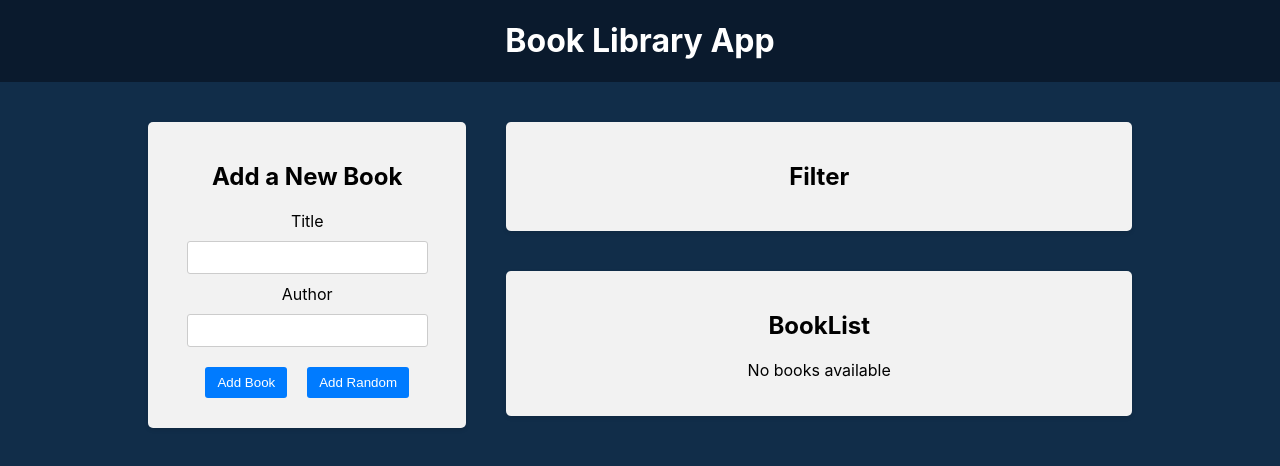
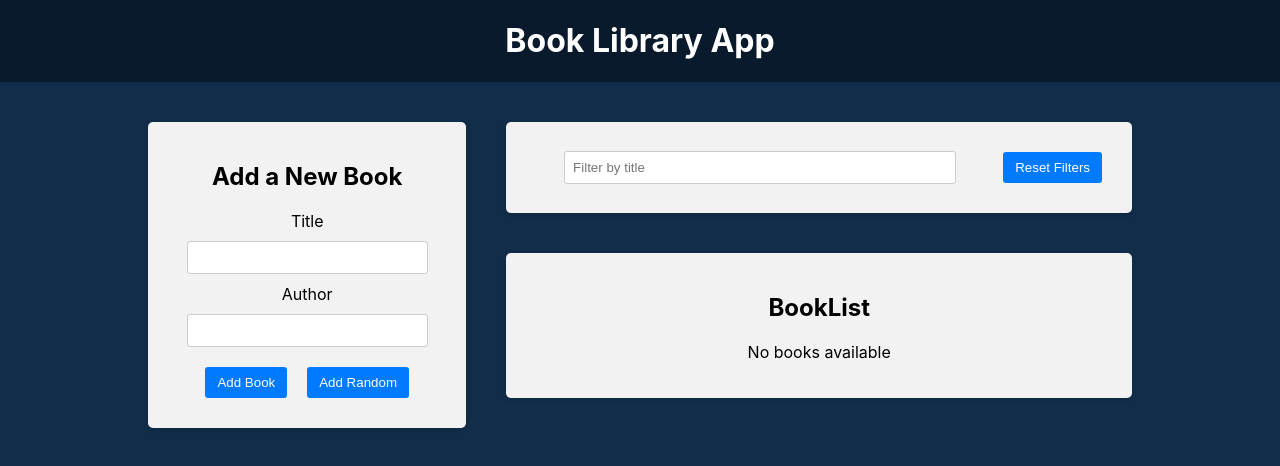
Before and after one commit to denm76/react-redux-library, a React (Vite) app in the folder frontend/: page / in a window 1280 px wide. Shown: the top 466 px of the page. Built offline with nearby package versions, Linux system fonts and the light colour scheme.

Commit message:
Filter Redux slice and filter by title

```diff
--- a/frontend/src/components/BookList/BookList.jsx
+++ b/frontend/src/components/BookList/BookList.jsx
@@ -1,16 +1,26 @@
 import { useSelector, useDispatch } from "react-redux";
 import { BsBookmarkStarFill, BsBookmarkStar } from "react-icons/bs";
 import { deleteBook, toggleFavorite } from "../../redux/books/actionCreators";
+import { selectTitleFilter } from "../../redux/slices/filterSlice";
 import "./BookList.css";
 
 function BookList() {
   const books = useSelector((state) => state.books);
+  const titleFilter = useSelector(selectTitleFilter);
   const dispatch = useDispatch();
+
   const handleDeleteBook = (id) => dispatch(deleteBook(id));
 
   const handleToggleFavorite = (id) => {
     dispatch(toggleFavorite(id));
   };
+
+  const filteredBooks = books.filter((book) => {
+    const matchesTitle = book.title
+      .toLowerCase()
+      .includes(titleFilter.toLowerCase());
+    return matchesTitle;
+  });
 
   return (
     <div className='app-block book-list'>
@@ -19,7 +29,7 @@
         <p>No books available</p>
       ) : (
         <ul>
-          {books.map((book, index) => (
+          {filteredBooks.map((book, index) => (
             <li key={book.id}>
               <div className='book-info'>
                 {++index}. {book.title} by <strong>{book.author}</strong>
--- a/frontend/src/components/Filter/Filter.jsx
+++ b/frontend/src/components/Filter/Filter.jsx
@@ -1,9 +1,36 @@
+import { useDispatch, useSelector } from "react-redux";
+import {
+  setTitleFilter,
+  selectTitleFilter,
+  resetFilters,
+} from "../../redux/slices/filterSlice";
 import "./Filter.css";
 
 function Filter() {
+  const dispatch = useDispatch();
+  const titleFilter = useSelector(selectTitleFilter);
+
+  const handleTitleFilterChange = (e) => {
+    dispatch(setTitleFilter(e.target.value));
+  };
+
+  const handleResetFilters = () => {
+    dispatch(resetFilters());
+  };
+
   return (
     <div className='app-block filter'>
-      <h2>Filter</h2>
+      <div className='filter-row'>
+        <div className='filter-group'>
+          <input
+            value={titleFilter}
+            onChange={handleTitleFilterChange}
+            type='text'
+            placeholder='Filter by title'
+          />
+        </div>
+        <button type="button" onClick={handleResetFilters}>Reset Filters</button>
+      </div>
     </div>
   );
 }
--- /dev/null
+++ b/frontend/src/redux/slices/filterSlice.js
@@ -0,0 +1,25 @@
+import { createSlice } from "@reduxjs/toolkit";
+
+const initialState = {
+  title: "",
+};
+
+const filterSlice = createSlice({
+  name: "filter",
+  initialState: initialState,
+  reducers: {
+    setTitleFilter: (state, action) => {
+      return { ...state, title: action.payload };
+      //state.title = action.payload;
+    },
+    resetFilters: (state) => {
+      state.title = "";
+      // return initialState;
+    },
+  },
+});
+
+export const { setTitleFilter, resetFilters } = filterSlice.actions;
+export const selectTitleFilter = (state) => state.filter.title;
+
+export default filterSlice.reducer;
--- a/frontend/src/redux/store.js
+++ b/frontend/src/redux/store.js
@@ -1,9 +1,11 @@
 import { configureStore } from "@reduxjs/toolkit";
 import booksReducer from "./books/reducer";
+import filterReducer from "./slices/filterSlice.js";
 
 const store = configureStore({
   reducer: {
     books: booksReducer,
+    filter: filterReducer,
   },
 });
 
--- a/package.json
+++ /dev/null
@@ -1,5 +0,0 @@
-{
-  "dependencies": {
-    "uuid": "^11.0.3"
-  }
-}
```
Also changed, not shown: 1 other file (tests, documents, lock files or other folders).
